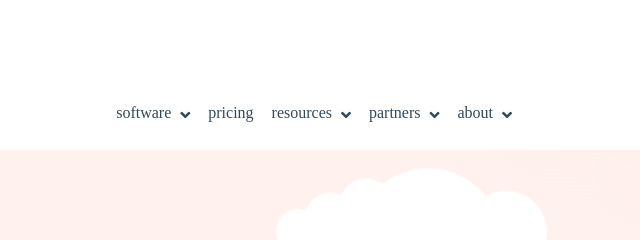
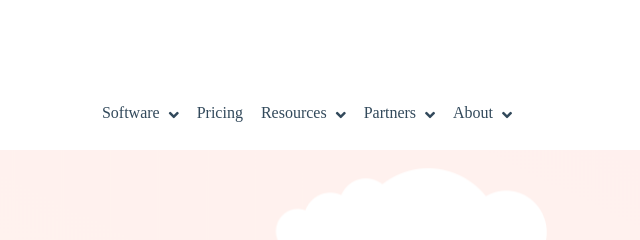
Before and after one commit to riccardo82c/htmlcss-hubspot, a plain HTML site: page index.html in a window 1280 px wide. Shown: the top 240 px of the page, 640-1280 px from the left. Drawn offline with Linux system fonts and the light colour scheme.

Commit message:
little stuff

```diff
--- a/index.html
+++ b/index.html
@@ -16,11 +16,11 @@
 
             <div class="menu_right clear">
                 <ul>
-                    <li><a href="">software <i class="fas fa-angle-down"></i></a></li>
-                    <li><a href="">pricing</a></li>
-                    <li><a href="">resources <i class="fas fa-angle-down"></i></a></li>
-                    <li><a href="">partners <i class="fas fa-angle-down"></i></a></li>
-                    <li><a href="">about <i class="fas fa-angle-down"></i></a></li>
+                    <li><a href="">Software <i class="fas fa-angle-down"></i></a></li>
+                    <li><a href="">Pricing</a></li>
+                    <li><a href="">Resources <i class="fas fa-angle-down"></i></a></li>
+                    <li><a href="">Partners <i class="fas fa-angle-down"></i></a></li>
+                    <li><a href="">About <i class="fas fa-angle-down"></i></a></li>
                 </ul>
             </div>
 
```
